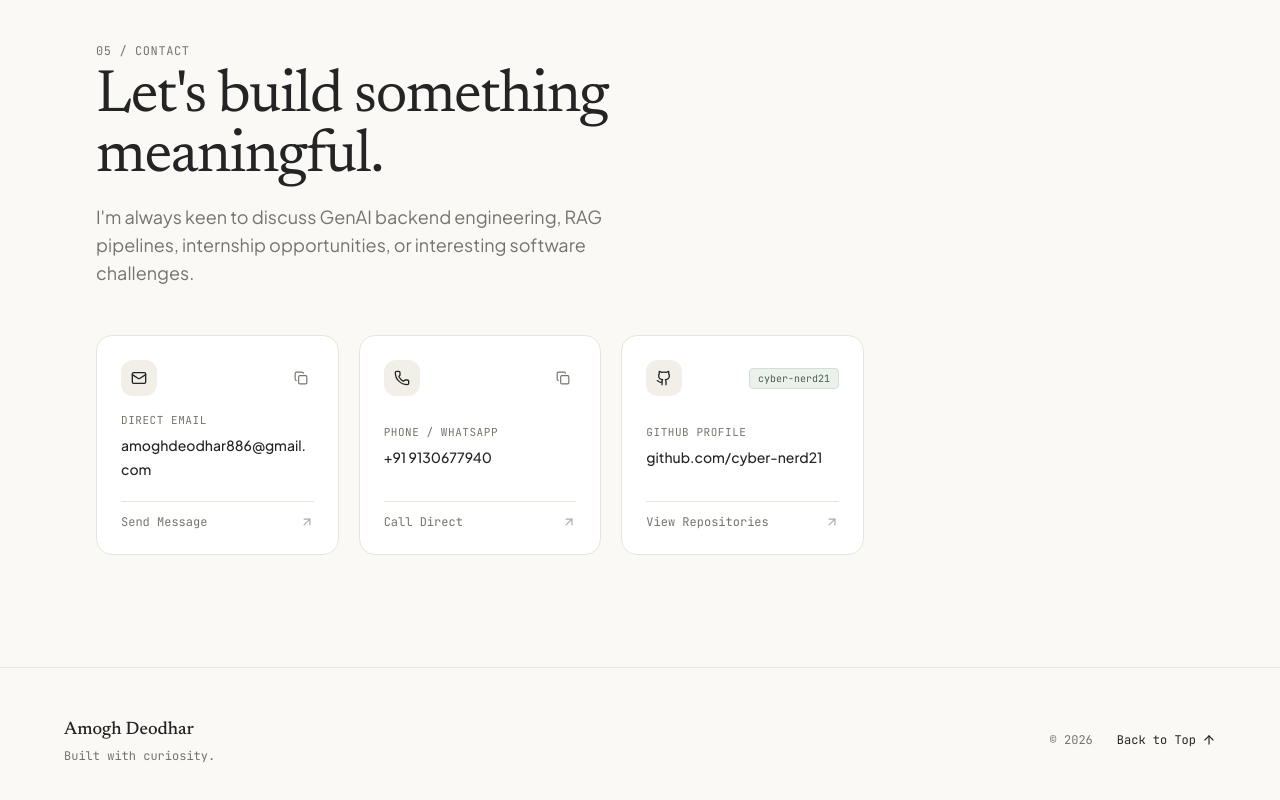
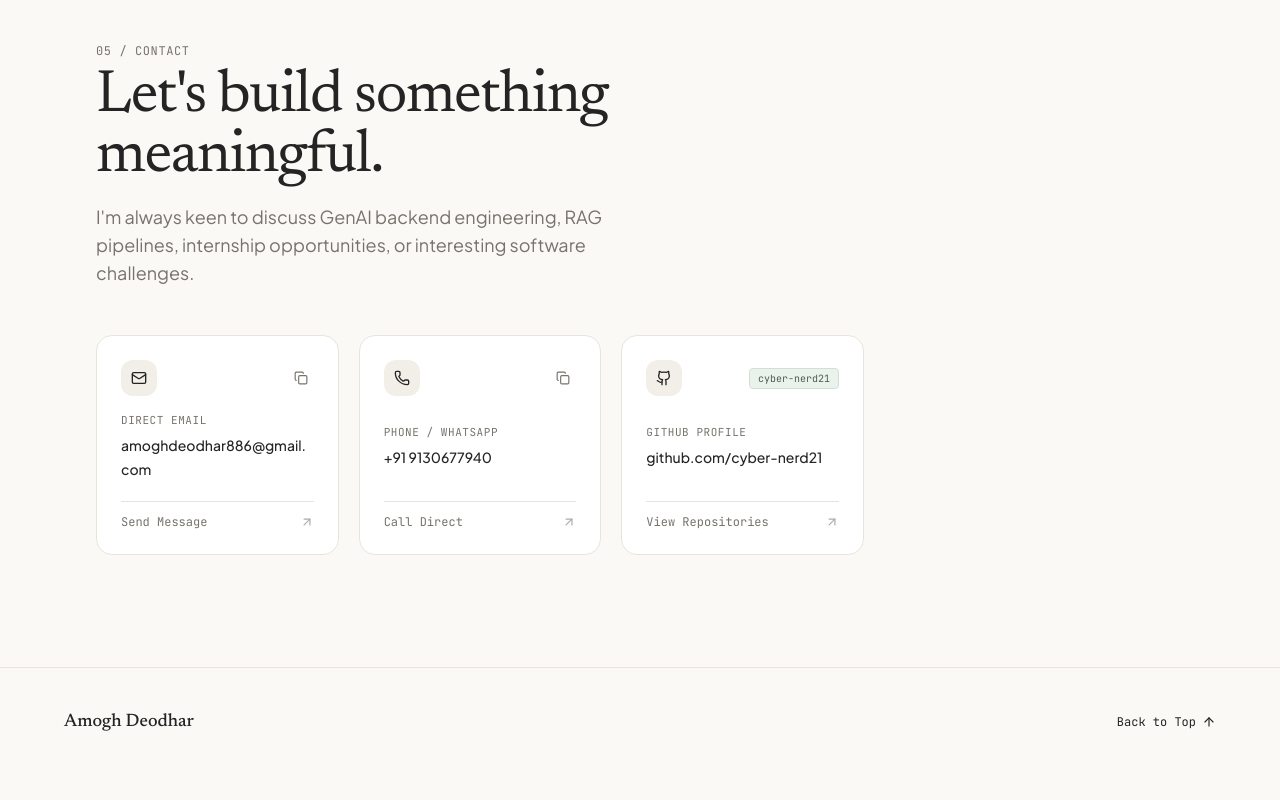
Before and after one commit to cyber-nerd21/portfolio-website-v1, a Next.js app: page / in a window 1280 px wide. Shown: the part 5789-6589 px from the top of the page. After the commit the page ends 6565 px from the top, so only its background shows below. Built offline with nearby package versions, Linux system fonts and the light colour scheme.

Commit message:
refactor: simplify footer by removing curiosity tagline and 2026 copyright, keeping back to top button

```diff
--- a/components/Footer.tsx
+++ b/components/Footer.tsx
@@ -9,23 +9,18 @@ export default function Footer() {
   };
 
   return (
-    <footer className="border-t border-[#E8E4DC] bg-[#FAF9F6] py-12 px-6 sm:px-8">
-      <div className="max-w-6xl mx-auto flex flex-col sm:flex-row items-start sm:items-center justify-between gap-6">
+    <footer className="border-t border-[#E8E4DC] bg-[#FAF9F6] py-10 px-6 sm:px-8">
+      <div className="max-w-6xl mx-auto flex items-center justify-between">
         <div>
-          <h4 className="font-serif text-lg font-medium text-[#242424] mb-1">
+          <h4 className="font-serif text-lg font-medium text-[#242424]">
             Amogh Deodhar
           </h4>
-          <p className="text-xs text-[#77736C] font-mono">
-            Built with curiosity.
-          </p>
         </div>
 
-        <div className="flex items-center gap-6 text-xs text-[#77736C] font-mono">
-          <span>&copy; 2026</span>
-
+        <div>
           <button
             onClick={scrollToTop}
-            className="group flex items-center gap-1.5 text-[#242424] hover:text-[#77736C] transition-colors"
+            className="group flex items-center gap-1.5 text-xs font-mono text-[#242424] hover:text-[#77736C] transition-colors"
             aria-label="Back to top"
           >
             <span>Back to Top</span>
```
